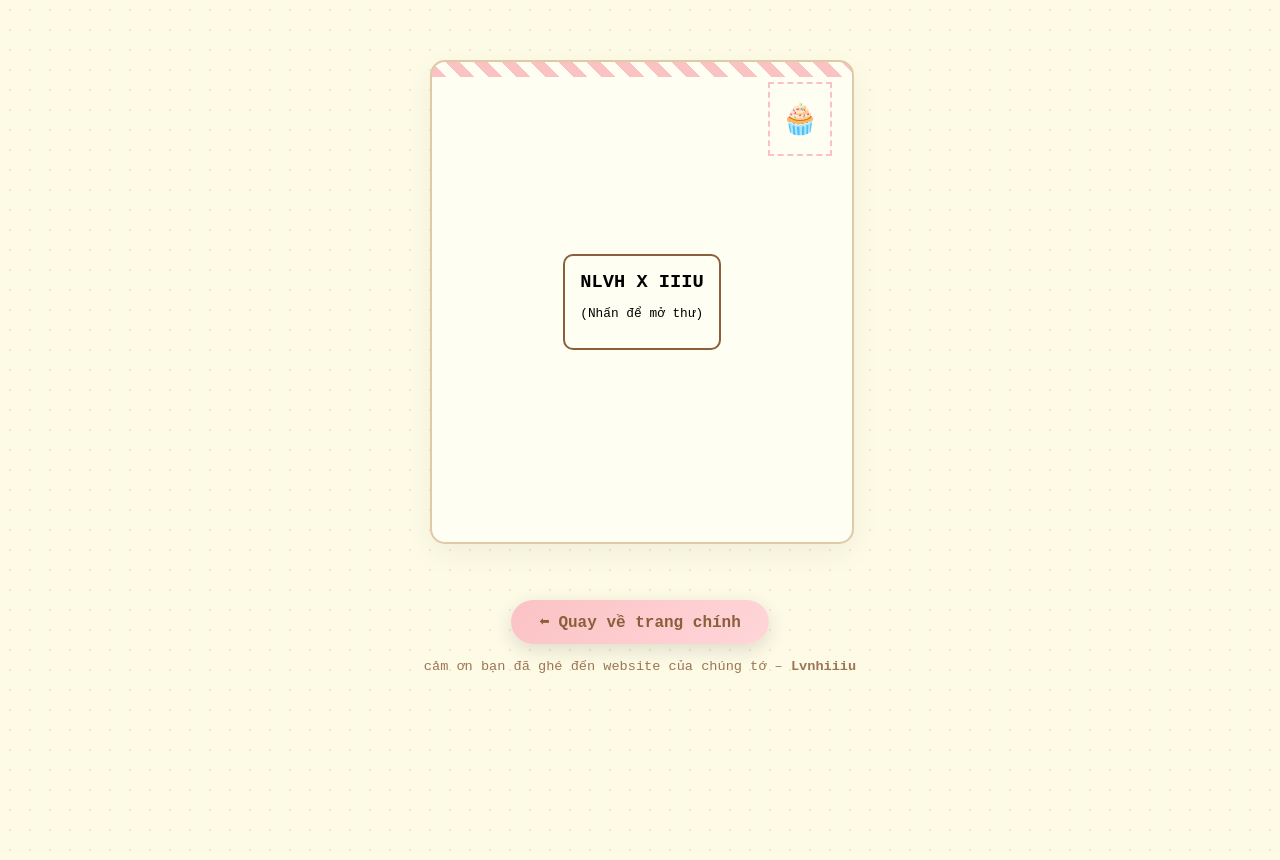
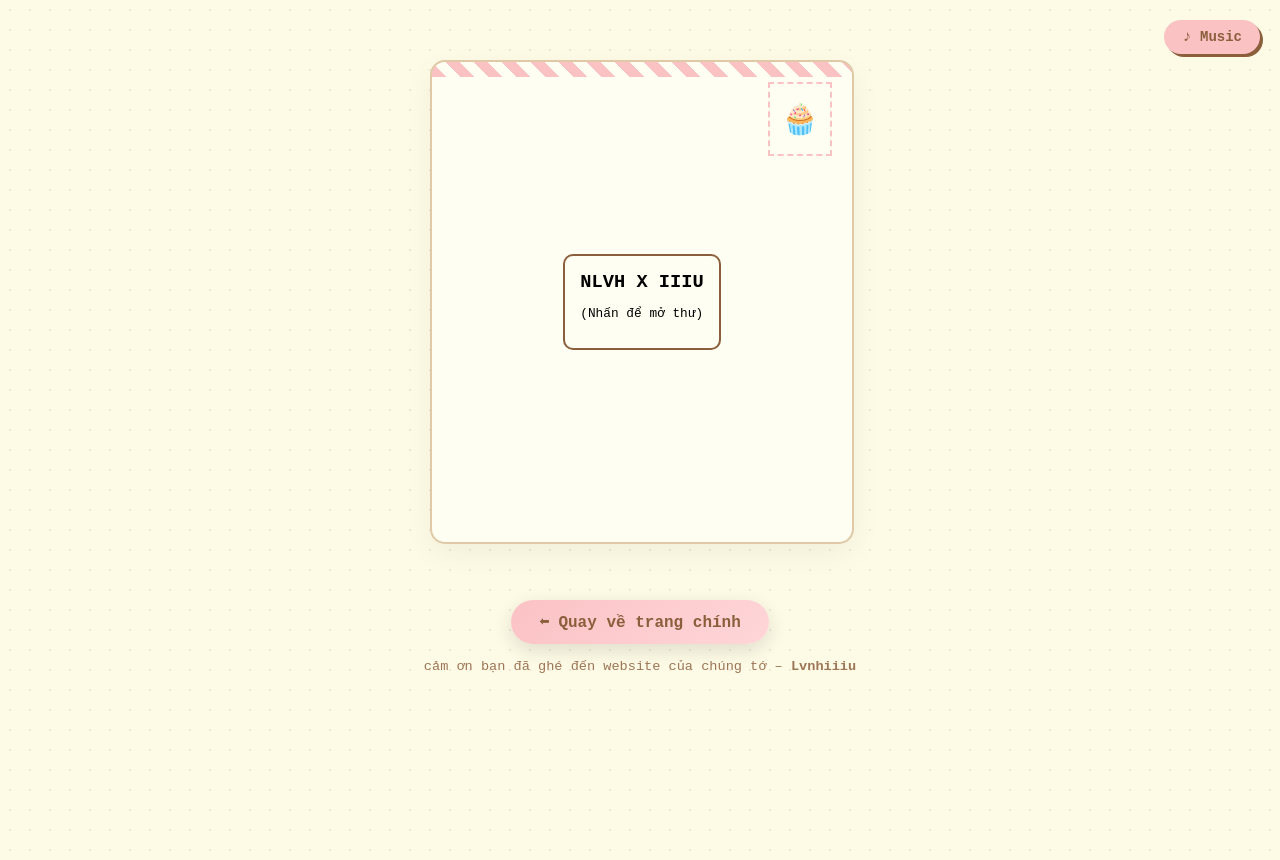
Before and after one commit to tonguyenntuongvi-jpg/sweetopia, a plain HTML site: page page4.html in a window 1280 px wide. Drawn offline with Linux system fonts and the light colour scheme.

Commit message:
Update page4.html

```diff
--- a/page4.html
+++ b/page4.html
@@ -258,6 +258,50 @@ footer{
         *, *::before, *::after {
             cursor: url("https://raw.githubusercontent.com/khuccanhthien-byte/Hoamai/refs/heads/main/Vi-cursor.png") 16 16, auto !important;}
 
+#music-pill{
+  position: fixed;
+  top: 20px;
+  right: 20px;
+  z-index: 9999;
+
+  display: flex;
+  align-items: center;
+  gap: 8px;
+
+  padding: 8px 18px;
+  background: #fbc2c4;      /* hồng nhạt */
+  color: #8b5e3c;           /* nâu */
+
+  font-family: monospace;
+  font-size: 14px;
+  font-weight: bold;
+
+  border-radius: 999px;     /* pill */
+  box-shadow: 3px 3px 0 #8b5e3c;
+  cursor: pointer;
+
+  transition: all .15s ease;
+}
+
+#music-pill:hover{
+  transform: translate(-1px,-1px);
+  box-shadow: 4px 4px 0 #8b5e3c;
+}
+
+#music-pill:active{
+  transform: translate(1px,1px);
+  box-shadow: 1px 1px 0 #8b5e3c;
+}
+
+#music-pill.playing{
+  background: #f2aeb6; /* hồng đậm hơn khi đang phát */
+}
+
+#music-icon{
+  font-size: 16px;
+}
+
+
 </style>
 </head>
 
@@ -339,6 +383,66 @@ footer{
   </div>
 </footer>
 
+<!-- NÚT NHẠC -->
+<div id="music-pill" onclick="toggleMusic()">
+  <span id="music-icon">♪</span>
+  <span class="music-text">Music</span>
+</div>
+
+<audio id="bg-music" loop>
+  <source src="https://github.com/khuccanhthien-byte/Hoamai/raw/refs/heads/main/Luv%20Letter.mp3" type="audio/mpeg">
+</audio>
+
+<script>
+const music = document.getElementById("bg-music");
+const pill  = document.getElementById("music-pill");
+const icon  = document.getElementById("music-icon");
+
+/* volume dịu */
+music.volume = 0.35;
+
+/* khôi phục trạng thái */
+window.addEventListener("load", () => {
+  const playing = localStorage.getItem("musicPlaying");
+  const time = localStorage.getItem("musicTime");
+
+  if(time){
+    music.currentTime = parseFloat(time);
+  }
+
+  if(playing === "true"){
+    music.play().catch(()=>{});
+    pill.classList.add("playing");
+    icon.textContent = "❚❚";
+  }else{
+    icon.textContent = "♪";
+  }
+});
+
+/* lưu thời gian khi đang phát */
+music.addEventListener("timeupdate", () => {
+  if(!music.paused){
+    localStorage.setItem("musicTime", music.currentTime);
+  }
+});
+
+/* bật / tắt nhạc */
+function toggleMusic(){
+  if(music.paused){
+    music.play().catch(()=>{});
+    pill.classList.add("playing");
+    icon.textContent = "❚❚";
+    localStorage.setItem("musicPlaying","true");
+  }else{
+    music.pause();
+    pill.classList.remove("playing");
+    icon.textContent = "♪";
+    localStorage.setItem("musicPlaying","false");
+    localStorage.setItem("musicTime", music.currentTime);
+  }
+}
+</script>
+
 <script>
 let currentRating=0;
 
```
